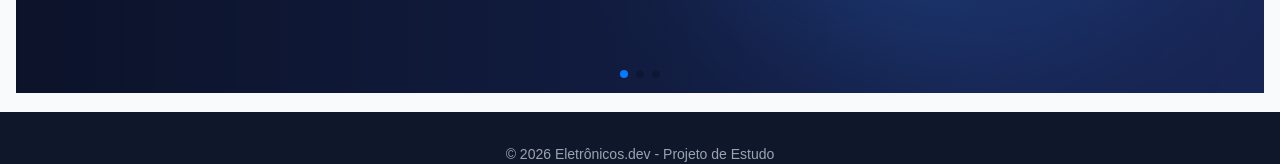
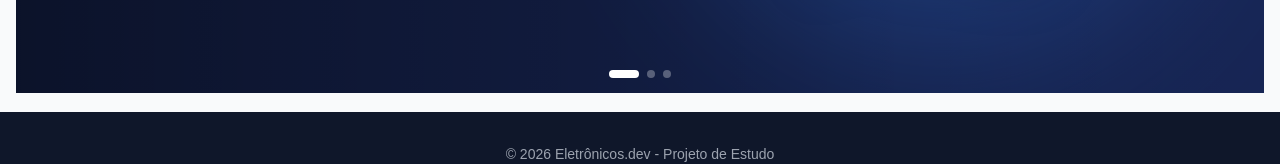
Before and after one commit to gustavopercoski2-prog/electronics-store, a React (Vite) app: page / in a window 1280 px wide. Shown: the part 604-768 px from the top of the page. Built offline with nearby package versions, Linux system fonts and the light colour scheme.

Commit message:
style: customizando navegação do slider com css

```diff
--- a/src/components/ui/HeroSlider.css
+++ b/src/components/ui/HeroSlider.css
@@ -0,0 +1,28 @@
+.hero-swiper .swiper-button-next,
+.hero-swiper .swiper-button-prev {
+    color: white;
+    opacity: 0;
+    transition: all 0.2s;
+}
+
+.hero-swiper:hover .swiper-button-next,
+.hero-swiper:hover .swiper-button-prev {
+    opacity: 0.7;
+}
+
+.hero-swiper .swiper-button-next:hover,
+.hero-swiper .swiper-button-prev:hover {
+    opacity: 1;
+    transform: scale(1.1);
+}
+
+.hero-swiper .swiper-pagination-bullet {
+    background: white;
+    opacity: 0.3;
+}
+
+.hero-swiper .swiper-pagination-bullet-active {
+    opacity: 1;
+    width: 30px;
+    border-radius: 4px;
+}
```
